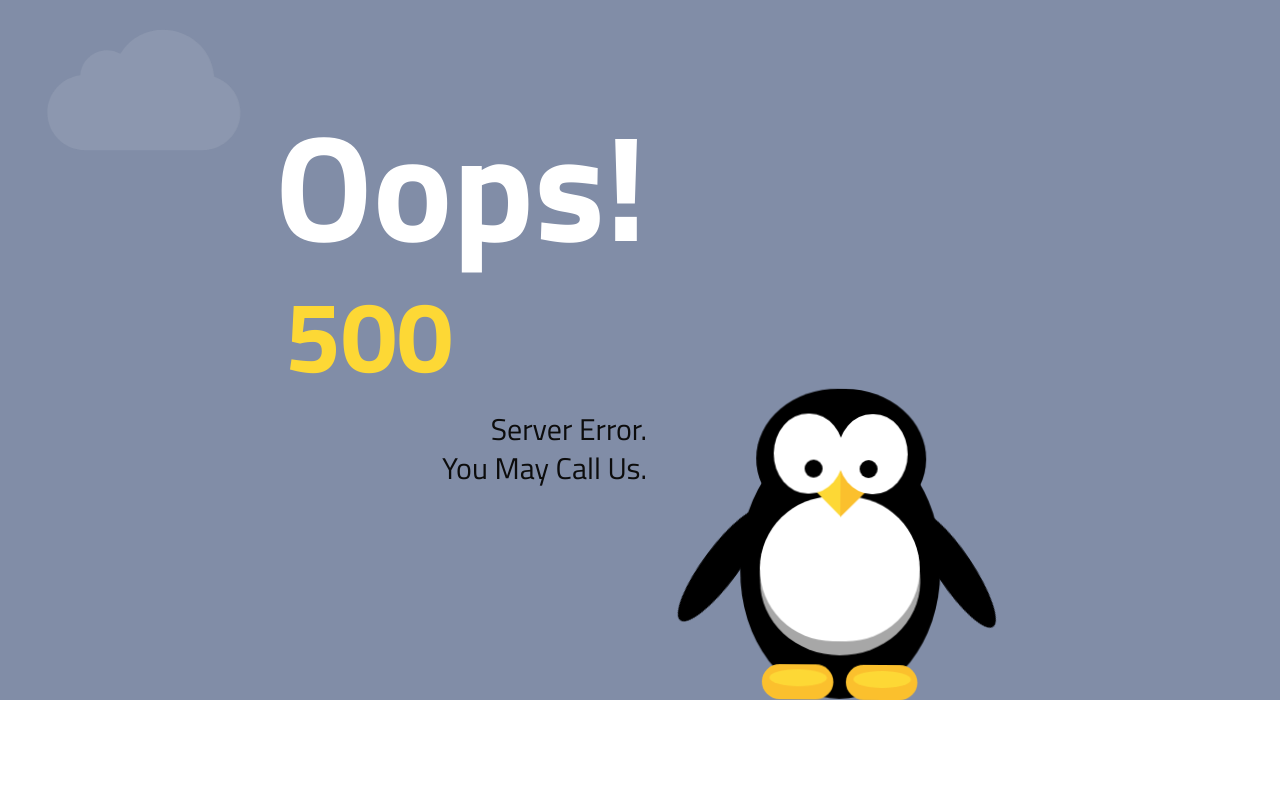
After one commit to shayanmmd/todo, a PHP site: page /tpl/error500.php in a window 1280 px wide. The commit adds this page. Run offline with PHP 8.4, Linux system fonts and the light colour scheme; some libraries are stand-ins or nearby versions.

Commit message:
implementing error500 page

```diff
--- /dev/null
+++ b/assets/css/500ErrorPageStyles.css
@@ -0,0 +1,546 @@
+.wrapper {
+  position: relative;
+  width: 100%;
+  max-width: 750px;
+  margin: 50px auto 0;
+  min-height: 600px;
+}
+
+.background {
+  width: 100%;
+  position: absolute;
+  background-color: #818da7;
+  background-size: 100% 100%;
+  min-height: 600px;
+  padding-top: 50px;
+  overflow: hidden;
+}
+
+.errorPage {
+  max-width: 500px;
+  position: relative;
+  z-index: 2;
+  padding: 10px;
+  float: left;
+  min-height: 300px;
+  font-family: "Titillium Web", sans-serif;
+  color: #fff;
+}
+.errorPage h1 {
+  font-size: 150px;
+  font-weight: bold;
+}
+.errorPage h3 {
+  position: relative;
+  font-size: 100px;
+  line-height: 1.5em;
+  font-weight: normal;
+  margin-left: 10px;
+  text-transform: none;
+  color: #000;
+  font-weight: bold;
+  color: #fdd835;
+}
+.errorPage h4 {
+  font-size: 30px;
+  margin: 0;
+  color: #0c0c0c;
+  line-height: 1.3;
+  text-align: right;
+}
+.errorPage a {
+  color: #f3e0b0;
+}
+.errorPage p {
+  margin-bottom: 10px;
+}
+.errorPage ul {
+  margin-bottom: 15px;
+}
+
+.penguinContainer {
+  position: relative;
+  height: 600px;
+  width: 100%;
+  transform: scale(0.5);
+  transform-origin: right bottom;
+}
+
+.penguinWrap {
+  position: absolute;
+  width: 650px;
+  height: 600px;
+  right: 0;
+  bottom: 0;
+  display: block;
+  transform-origin: center 600px;
+}
+
+.penguin {
+  position: absolute;
+  transform-origin: center 620px;
+  transform: rotate(-1deg);
+  -webkit-animation: waddle 1.5s infinite;
+          animation: waddle 1.5s infinite;
+}
+
+.bodyForm1 {
+  position: absolute;
+  width: 340px;
+  height: 280px;
+  border-radius: 500px/430px;
+  left: 130px;
+  top: -20px;
+  background-color: black;
+}
+
+.bodyForm2 {
+  position: absolute;
+  width: 400px;
+  height: 530px;
+  border-radius: 400px/510px;
+  top: 70px;
+  left: 100px;
+  background-color: black;
+}
+
+.beak1 {
+  position: absolute;
+  width: 0;
+  height: 0;
+  border-top: 70px solid #fdd835;
+  border-left: 70px solid transparent;
+  transform: rotate(-135deg);
+  top: 152px;
+  left: 266px;
+}
+
+.beak2 {
+  position: absolute;
+  width: 0;
+  height: 0;
+  border-top: 70px solid #fbc02d;
+  border-left: 70px solid transparent;
+  transform: rotate(45deg);
+  top: 152px;
+  left: 264px;
+}
+
+.abdomen1 {
+  position: absolute;
+  width: 320px;
+  height: 300px;
+  background-color: #a7a7a7;
+  border-radius: 312px/287px;
+  left: 140px;
+  top: 213px;
+}
+
+.abdomen2 {
+  position: absolute;
+  width: 320px;
+  height: 290px;
+  background-color: white;
+  border-radius: 341px/337px;
+  left: 139px;
+  top: 195px;
+}
+
+.leg1_1 {
+  position: absolute;
+  width: 143px;
+  height: 70px;
+  background-color: #fbc02d;
+  border-radius: 143px/140px;
+  left: 145px;
+  top: 535px;
+  -webkit-animation: walk1 1s infinite;
+          animation: walk1 1s infinite;
+}
+
+.leg2_1 {
+  position: absolute;
+  width: 143px;
+  height: 70px;
+  background-color: #fbc02d;
+  border-radius: 143px/140px;
+  left: 313px;
+  top: 535px;
+  -webkit-animation: walk1 1s 0.4s infinite;
+          animation: walk1 1s 0.4s infinite;
+}
+
+.leg1_2 {
+  position: absolute;
+  width: 115px;
+  height: 34px;
+  background-color: #fdd835;
+  border-radius: 115px/34px;
+  left: 160px;
+  top: 545px;
+  -webkit-animation: walk1 1s infinite;
+          animation: walk1 1s infinite;
+}
+
+.leg2_2 {
+  position: absolute;
+  width: 115px;
+  height: 34px;
+  background-color: #fdd835;
+  border-radius: 115px/34px;
+  left: 328px;
+  top: 545px;
+  -webkit-animation: walk1 1s 0.5s infinite;
+          animation: walk1 1s 0.5s infinite;
+}
+
+.leftWing {
+  position: absolute;
+  width: 72px;
+  height: 275px;
+  border-radius: 72px/275px;
+  left: 460px;
+  top: 217px;
+  transform: rotate(-20deg);
+  transition: 400ms cubic-bezier(0.68, -0.55, 0.265, 1.55);
+  -webkit-animation: wing1 1s infinite;
+          animation: wing1 1s infinite;
+  background-color: black;
+}
+
+.rightWing {
+  position: absolute;
+  width: 72px;
+  height: 275px;
+  border-radius: 72px/275px;
+  left: 65px;
+  top: 217px;
+  transform: rotate(20deg);
+  transition: 600ms cubic-bezier(0.68, -0.55, 0.265, 1.55);
+  -webkit-animation: wing2 0.8s infinite;
+          animation: wing2 0.8s infinite;
+  background-color: black;
+}
+
+.eyes {
+  position: absolute;
+  top: -40px;
+  left: -130px;
+}
+.eyes #eye1_1 {
+  position: absolute;
+  width: 140px;
+  height: 160px;
+  background: #fff;
+  border-radius: 128px/150px;
+  top: 70px;
+  left: 295px;
+  transform: scale(1);
+}
+.eyes #eye2_1 {
+  position: absolute;
+  width: 140px;
+  height: 160px;
+  background: #fff;
+  border-radius: 150px;
+  border-radius: 128px/150px;
+  top: 70px;
+  left: 423px;
+  transform: scale(1);
+}
+.eyes #eye1_3 {
+  position: absolute;
+  width: 180px;
+  height: 180px;
+  background: #fff;
+  border-radius: 150px;
+  top: 70px;
+  left: 265px;
+  transform: scale(0.67);
+}
+.eyes #eye2_3 {
+  position: absolute;
+  width: 180px;
+  height: 180px;
+  border-radius: 150px;
+  top: 70px;
+  left: 416px;
+  transform: scale(0.67);
+}
+.eyes #eye1_4 {
+  position: absolute;
+  width: 180px;
+  height: 180px;
+  background: #000;
+  border-radius: 150px;
+  top: 90px;
+  left: 285px;
+  transform: scale(0.2);
+  transition: all 0.2s;
+}
+.eyes #eye2_4 {
+  position: absolute;
+  width: 180px;
+  height: 180px;
+  background: #000;
+  border-radius: 150px;
+  top: 90px;
+  left: 395px;
+  transform: scale(0.2);
+  transition: all 0.2s;
+}
+
+.bubble {
+  opacity: 0;
+  position: absolute;
+  font-family: "Titillium Web", sans-serif;
+  text-decoration: none;
+  display: inline-block;
+  color: #000;
+  font-size: 40px;
+  left: -210px;
+  top: -250px;
+  width: 330px;
+  text-align: center;
+  background: #ffffff;
+  padding: 45px 50px 50px;
+  border-radius: 50%;
+  border: 8px solid #fbc02d;
+  transition: 500ms;
+  pointer-events: none;
+}
+.bubble::before {
+  opacity: 0;
+  content: "";
+  display: block;
+  width: 28px;
+  height: 28px;
+  border-radius: 30px;
+  background: #fff;
+  position: absolute;
+  top: 182px;
+  right: -90px;
+  border: 2px solid #fbc02d;
+  pointer-events: none;
+}
+.bubble::after {
+  opacity: 0;
+  content: "";
+  display: block;
+  width: 50px;
+  height: 50px;
+  border-radius: 50px;
+  background: #fff;
+  position: absolute;
+  top: 130px;
+  right: -54px;
+  border: 2px solid #fbc02d;
+  pointer-events: none;
+}
+
+.penguinWrap:hover .bubble {
+  opacity: 1;
+  transition: 500ms;
+}
+
+.penguinWrap:hover .bubble::after {
+  opacity: 1;
+  transition: opacity 300ms;
+  transition-delay: 0.2s;
+}
+
+.penguinWrap:hover .bubble::before {
+  opacity: 1;
+  transition: opacity 300ms;
+  transition-delay: 0.4s;
+}
+
+.slide-in-top {
+  -webkit-animation: slide-in-top 0.7s cubic-bezier(0.25, 0.46, 0.45, 1.2) both;
+          animation: slide-in-top 0.7s cubic-bezier(0.25, 0.46, 0.45, 1.2) both;
+}
+
+.slide-in-left {
+  -webkit-animation: slide-in-left 0.5s 1s cubic-bezier(0.25, 0.46, 0.45, 1.1) both;
+          animation: slide-in-left 0.5s 1s cubic-bezier(0.25, 0.46, 0.45, 1.1) both;
+}
+
+.slide-in-left2 {
+  -webkit-animation: slide-in-left 0.5s 1.5s cubic-bezier(0.25, 0.46, 0.45, 1.1) both;
+          animation: slide-in-left 0.5s 1.5s cubic-bezier(0.25, 0.46, 0.45, 1.1) both;
+}
+
+.clouds {
+  width: 200x;
+  height: 300px;
+  position: absolute;
+  opacity: 0.1;
+}
+
+.cloud1 {
+  top: -30px;
+  height: 240px;
+  fill: #eee;
+  -webkit-animation: move 40s linear infinite;
+          animation: move 40s linear infinite;
+}
+
+.cloud2 {
+  top: 140px;
+  height: 150px;
+  fill: #eee;
+  -webkit-animation: move 45s linear 15s infinite backwards;
+          animation: move 45s linear 15s infinite backwards;
+}
+
+.cloud3 {
+  top: 190px;
+  width: 100x;
+  height: 200px;
+  fill: #eee;
+  -webkit-animation: move 30s linear 8s infinite backwards;
+          animation: move 30s linear 8s infinite backwards;
+}
+
+.cloud4 {
+  top: 260px;
+  width: 100x;
+  height: 180px;
+  fill: #eee;
+  -webkit-animation: move 50s linear 9s infinite backwards;
+          animation: move 50s linear 9s infinite backwards;
+}
+
+@media screen and (max-width: 770px) {
+  .wrapper {
+    overflow: hidden;
+  }
+
+  .errorPage {
+    float: none;
+  }
+
+  .penguinContainer {
+    height: 350px;
+  }
+
+  .penguinWrap {
+    width: 600px;
+  }
+
+  .penguinWrap:hover .bubble,
+.penguinWrap:hover .bubble::after,
+.penguinWrap:hover .bubble::before {
+    opacity: 0;
+  }
+
+  .errorPage h1 {
+    font-size: 120px;
+    font-weight: bold;
+  }
+}
+@-webkit-keyframes move {
+  from {
+    -webkit-transform: translateX(-400px);
+  }
+  to {
+    -webkit-transform: translateX(105vw);
+  }
+}
+@-webkit-keyframes waddle {
+  50% {
+    transform-origin: 600px 410px;
+    transform: rotate(0.5deg);
+  }
+}
+@keyframes waddle {
+  50% {
+    transform-origin: 600px 410px;
+    transform: rotate(0.5deg);
+  }
+}
+@-webkit-keyframes wing1 {
+  50% {
+    transform-origin: 25px 50px;
+    transform: rotate(-40deg);
+  }
+}
+@keyframes wing1 {
+  50% {
+    transform-origin: 25px 50px;
+    transform: rotate(-40deg);
+  }
+}
+@-webkit-keyframes wing2 {
+  50% {
+    transform-origin: 50px 50px;
+    transform: rotate(40deg);
+  }
+}
+@keyframes wing2 {
+  50% {
+    transform-origin: 50px 50px;
+    transform: rotate(40deg);
+  }
+}
+@-webkit-keyframes walk1 {
+  50% {
+    transform: translateY(-5px);
+  }
+}
+@keyframes walk1 {
+  50% {
+    transform: translateY(-5px);
+  }
+}
+@-webkit-keyframes slide-in-top {
+  0% {
+    transform: translateY(-1000px);
+    opacity: 0;
+  }
+  100% {
+    transform: translateY(0);
+    opacity: 1;
+  }
+}
+@keyframes slide-in-top {
+  0% {
+    transform: translateY(-1000px);
+    opacity: 0;
+  }
+  100% {
+    transform: translateY(0);
+    opacity: 1;
+  }
+}
+@-webkit-keyframes slide-in-left {
+  0% {
+    transform: translateX(-1000px);
+    opacity: 0;
+  }
+  100% {
+    transform: translateX(0);
+    opacity: 1;
+  }
+}
+@keyframes slide-in-left {
+  0% {
+    transform: translateX(-1000px);
+    opacity: 0;
+  }
+  100% {
+    transform: translateX(0);
+    opacity: 1;
+  }
+}
+/* CP_DoFullRefresh */
+html,
+body {
+  height: 100%;
+  margin: 0;
+  padding: 0;
+}
+
+* {
+  box-sizing: border-box;
+}
--- a/bootstrap/config.php
+++ b/bootstrap/config.php
@@ -0,0 +1 @@
+<?php
--- a/bootstrap/constants.php
+++ b/bootstrap/constants.php
@@ -1 +1,7 @@
 <?php
+
+define("BASEURL","localhost/");
+define("HOST","localhost");
+define("DATABASE","todo");
+define("USERNAME","roottttttttttt");
+define("PASSWORD","");
--- /dev/null
+++ b/libs/folders.php
@@ -0,0 +1,6 @@
+<?php
+
+function getFolders(){
+    global $pdo;
+
+}
--- /dev/null
+++ b/tpl/error500.php
@@ -0,0 +1,74 @@
+<!DOCTYPE html>
+<html lang="en" >
+<head>
+  <meta charset="UTF-8">
+  <title>CodePen - Oops penguin - error page</title>
+  <link rel="stylesheet" href="https://fonts.googleapis.com/css?family=Titillium+Web:200,300,400,700">
+
+<meta name="viewport" content="width=device-width"><link rel="stylesheet" href="https://cdnjs.cloudflare.com/ajax/libs/meyer-reset/2.0/reset.min.css">
+<link rel="stylesheet" href="/assets/css/500ErrorPageStyles.css">
+
+</head>
+<body>
+<!-- partial:index.partial.html -->
+<div class="background">
+
+    <!-- ---------- the SVG clouds ------------ -->
+    <svg class="clouds cloud1" xmlns="http://www.w3.org/2000/svg" xmlns:xlink="http://www.w3.org/1999/xlink" version="1.1" x="0" y="0" width="512" height="512" viewBox="0 0 512 512" enable-background="new 0 0 512 512" xml:space="preserve">
+    <path id="cloud-icon" d="M406.1 227.63c-8.23-103.65-144.71-137.8-200.49-49.05 -36.18-20.46-82.33 3.61-85.22 45.9C80.73 229.34 50 263.12 50 304.1c0 44.32 35.93 80.25 80.25 80.25h251.51c44.32 0 80.25-35.93 80.25-80.25C462 268.28 438.52 237.94 406.1 227.63z"/>
+	</svg>
+    <svg class="clouds cloud2" xmlns="http://www.w3.org/2000/svg" xmlns:xlink="http://www.w3.org/1999/xlink" version="1.1" x="0" y="0" width="512" height="512" viewBox="0 0 512 512" enable-background="new 0 0 512 512" xml:space="preserve">
+    <path id="cloud-icon" d="M406.1 227.63c-8.23-103.65-144.71-137.8-200.49-49.05 -36.18-20.46-82.33 3.61-85.22 45.9C80.73 229.34 50 263.12 50 304.1c0 44.32 35.93 80.25 80.25 80.25h251.51c44.32 0 80.25-35.93 80.25-80.25C462 268.28 438.52 237.94 406.1 227.63z"/>
+	</svg>
+    <svg class="clouds cloud3" xmlns="http://www.w3.org/2000/svg" xmlns:xlink="http://www.w3.org/1999/xlink" version="1.1" x="0" y="0" width="512" height="512" viewBox="0 0 512 512" enable-background="new 0 0 512 512" xml:space="preserve">
+    <path id="cloud-icon" d="M406.1 227.63c-8.23-103.65-144.71-137.8-200.49-49.05 -36.18-20.46-82.33 3.61-85.22 45.9C80.73 229.34 50 263.12 50 304.1c0 44.32 35.93 80.25 80.25 80.25h251.51c44.32 0 80.25-35.93 80.25-80.25C462 268.28 438.52 237.94 406.1 227.63z"/>
+	</svg>
+    <svg class="clouds cloud4" xmlns="http://www.w3.org/2000/svg" xmlns:xlink="http://www.w3.org/1999/xlink" version="1.1" x="0" y="0" width="512" height="512" viewBox="0 0 512 512" enable-background="new 0 0 512 512" xml:space="preserve">
+    <path id="cloud-icon" d="M406.1 227.63c-8.23-103.65-144.71-137.8-200.49-49.05 -36.18-20.46-82.33 3.61-85.22 45.9C80.73 229.34 50 263.12 50 304.1c0 44.32 35.93 80.25 80.25 80.25h251.51c44.32 0 80.25-35.93 80.25-80.25C462 268.28 438.52 237.94 406.1 227.63z"/>
+	</svg>
+
+    <div class="wrapper">
+        <!-- ---------------  Text  --------------- -->
+        <div class="errorPage">
+            <h1 class="slide-in-top">Oops!</h1>
+            <h3 class="slide-in-left">500</h3>
+            <h4 class="slide-in-left2">Server Error.<br>You May Call Us.</h4>
+        </div>
+
+        <!-- --------------   Penguin   ---------------- -->
+        <div class="penguinContainer">
+
+            <div class="penguinWrap">
+                <div class="penguin">
+                    <div class="bodyForm1"></div>
+                    <div class="bodyForm2"></div>
+                    <div class="leftWing"></div>
+                    <div class="rightWing"></div>
+                    <div class="abdomen1"></div>
+                    <div class="abdomen2"></div>
+                    <div class="beak1"></div>
+                    <div class="beak2"></div>
+                    <div class="eyes">
+                        <div id="eye1_1"></div>
+                        <div id="eye2_1"></div>
+                        <div id="eye1_4"></div>
+                        <div id="eye2_4"></div>
+                    </div>
+                    <div class="leg1_1"></div>
+                    <div class="leg1_2"></div>
+                    <div class="leg2_1"></div>
+                    <div class="leg2_2"></div>
+                </div>
+
+                <span class="bubble">something bad happend</span>
+            </div>
+        </div>
+    </div>
+
+</div>
+<!-- partial -->
+  <script src='https://cdnjs.cloudflare.com/ajax/libs/jquery/3.2.1/jquery.min.js'></script>
+  <script  src="/assets/js/500ErrorPageJs.js"></script>
+
+</body>
+</html>
```
Also changed, not shown: assets/js/500ErrorPageJs.js (added, +39 -0 lines), bootstrap/init.php (+9 -1 lines), index.php (+8 -0 lines), libs/helpers.php (+12 -0 lines).
